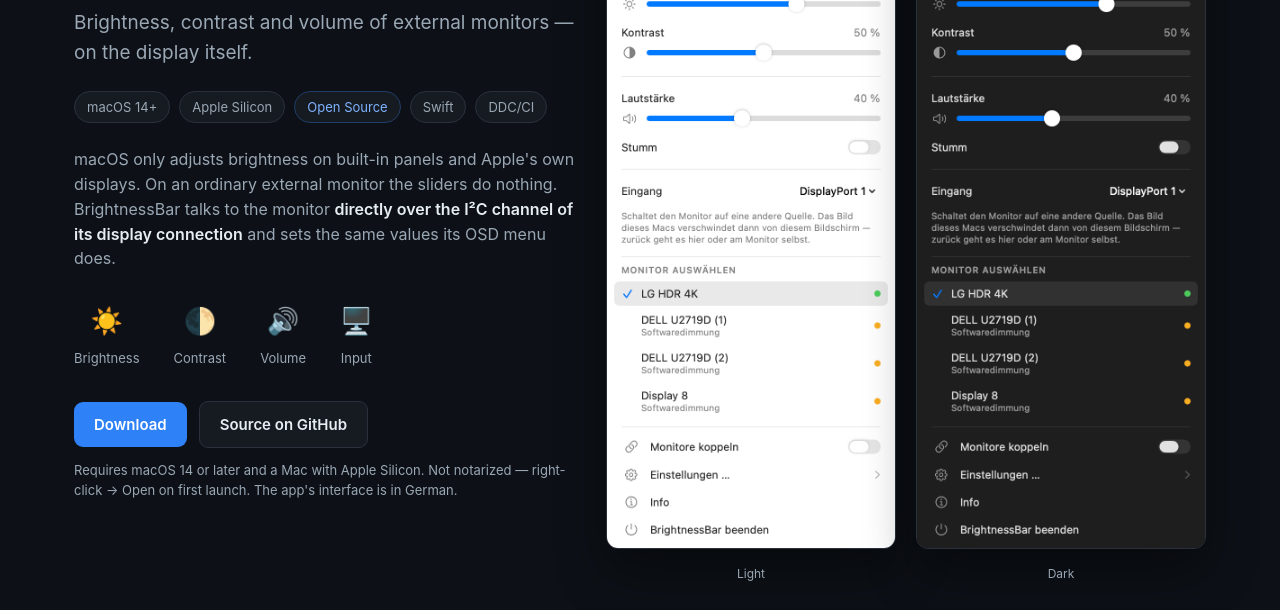
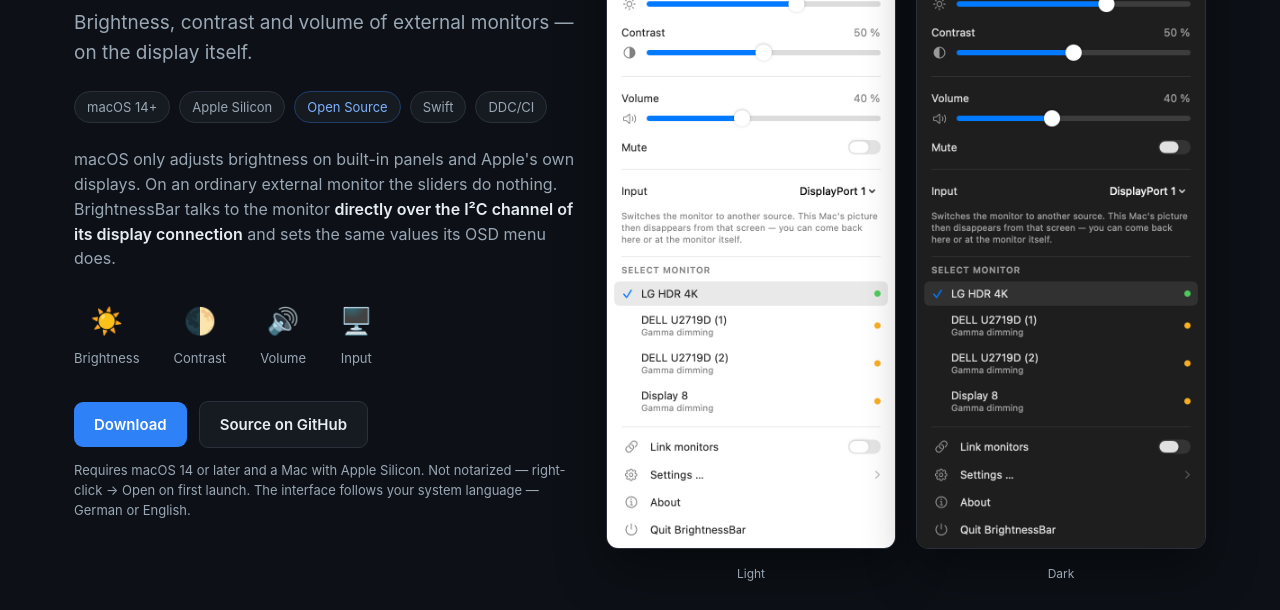
Before and after one commit to Webdrian/BrightnessBar, a plain HTML site: page docs/index.html in a window 1280 px wide. Shown: the part 190-800 px from the top of the page. Drawn offline with Linux system fonts and the light colour scheme.

Commit message:
Englische Seite zeigt englische Screenshots
Sie warb für eine englische Oberfläche und bildete daneben die deutsche ab.

```diff
--- a/docs/index.html
+++ b/docs/index.html
@@ -148,17 +148,17 @@
       </div>
       <p class="req">
         Requires macOS 14 or later and a Mac with Apple Silicon. Not notarized — right-click
-        → Open on first launch. The app's interface is in German.
+        → Open on first launch. The interface follows your system language — German or English.
       </p>
     </div>
 
     <div class="screens">
       <figure>
-        <img src="menu-light.png" alt="Menu in light appearance">
+        <img src="menu-light-en.png" alt="Menu in light appearance">
         <figcaption>Light</figcaption>
       </figure>
       <figure>
-        <img src="menu.png" alt="Menu in dark appearance">
+        <img src="menu-en.png" alt="Menu in dark appearance">
         <figcaption>Dark</figcaption>
       </figure>
     </div>
```
Also changed, not shown: docs/de.html (+1 -1 lines).
